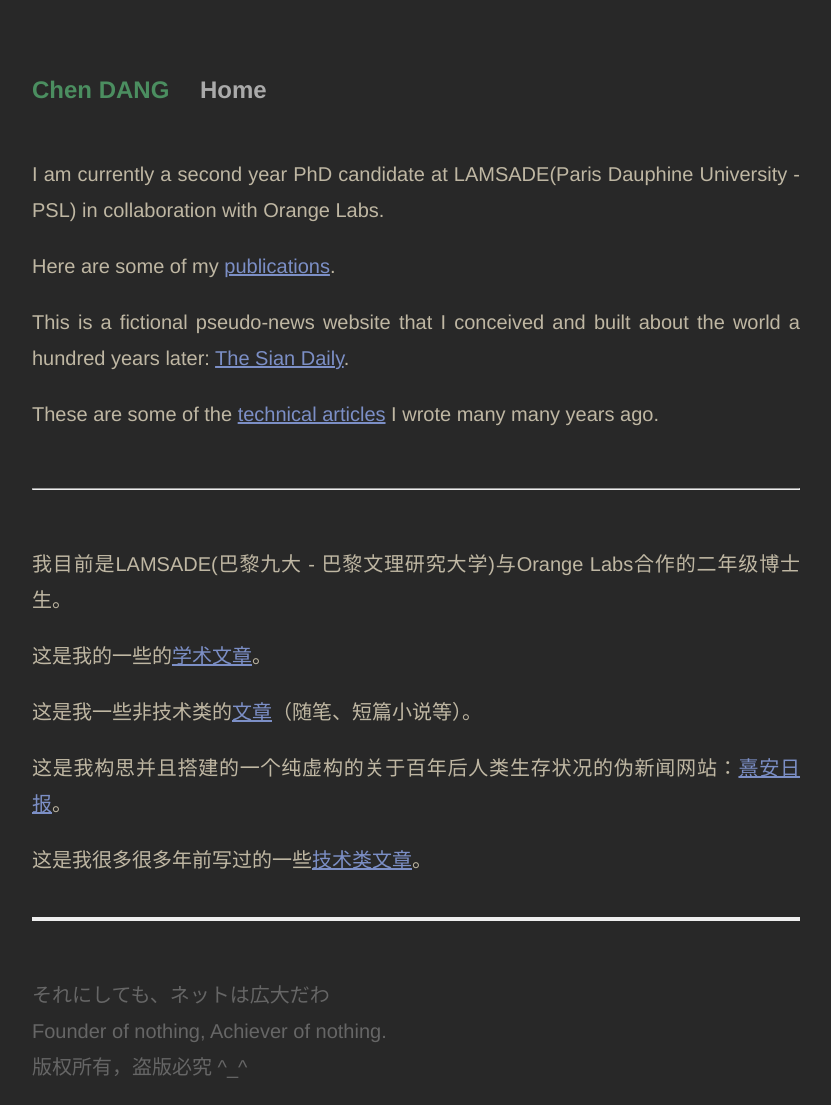
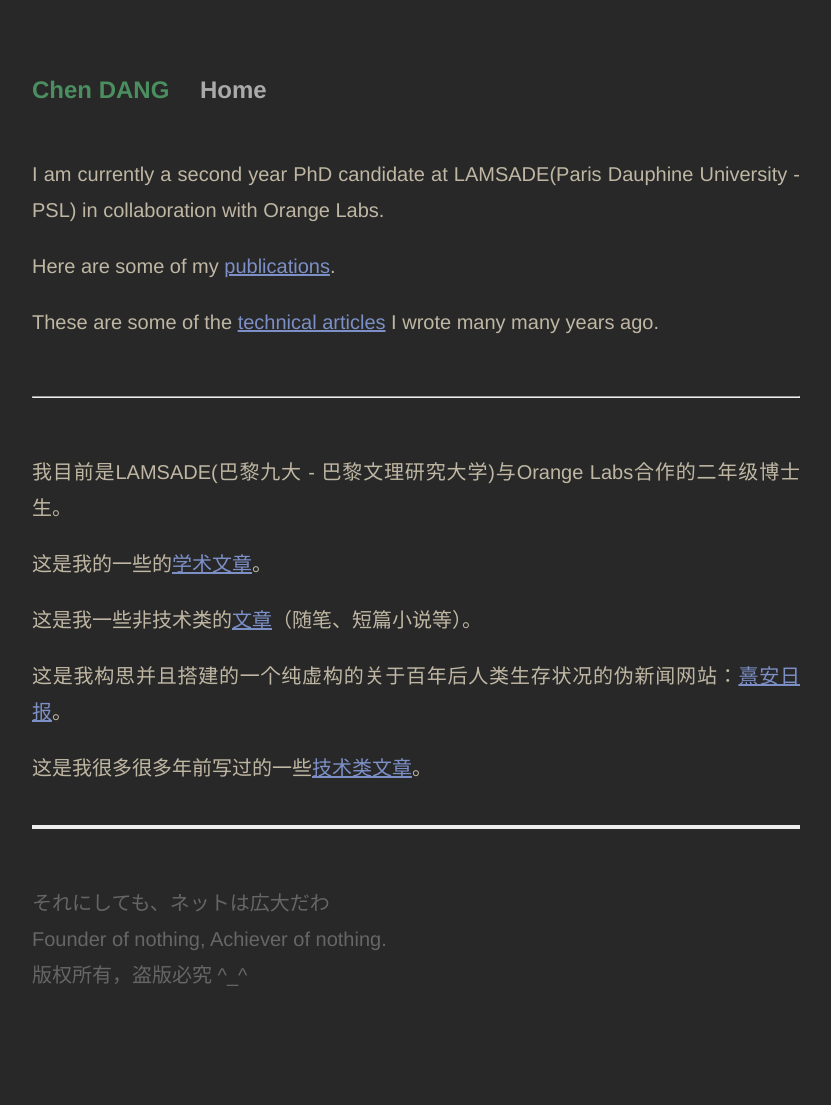
Before and after one commit to Donche/Donche.github.io, a Jekyll site: the page built from index.html, in a window 1280 px wide. Shown: the whole page, without its empty margins (224-1055 px from the left). Built offline with Jekyll 4.4.1, drawn with Linux system fonts in a browser that asks for light colours; after the commit the page ends 1013 px from its top, so only the background shows below that.

Commit message:
Update index.html

```diff
--- a/index.html
+++ b/index.html
@@ -7,7 +7,6 @@ title: Donche
 
   <p>I am currently a second year PhD candidate at LAMSADE(Paris Dauphine University - PSL) in collaboration with Orange Labs.</p>
   <p>Here are some of my <a href= "https://www.researchgate.net/profile/Chen-Dang-2">publications</a>.</p>
-  <p>This is a fictional pseudo-news website that I conceived and built about the world a hundred years later: <a href="/The-Sian-Daily/index.html">The Sian Daily</a>.</p>
   <p>These are some of the <a href="/en/">technical articles</a> I wrote many many years ago.</p>
 
   <br/>
```
